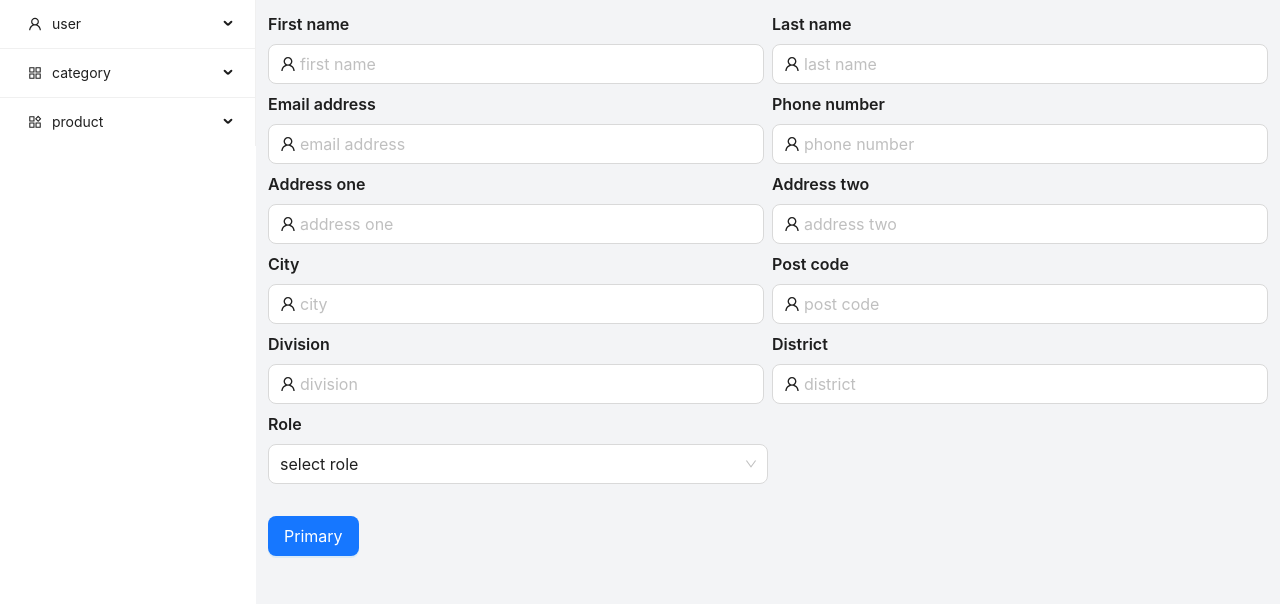
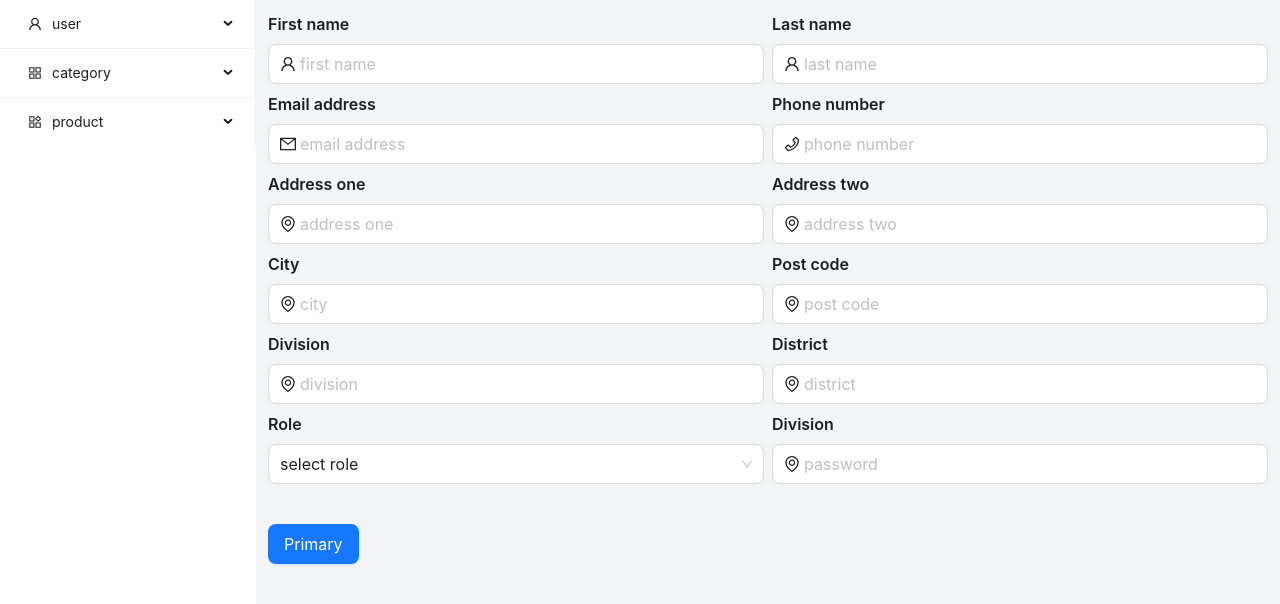
Before and after one commit to laksmisanto/Dashboard-design, a React (Vite) app: page /add-user in a window 1280 px wide. Shown: the top 604 px of the page. Built offline with nearby package versions, Linux system fonts and the light colour scheme.

Commit message:
user-add-successfull-from-mongodb-database

```diff
--- a/src/pages/user/AddUser.jsx
+++ b/src/pages/user/AddUser.jsx
@@ -1,9 +1,15 @@
-import { UserOutlined } from "@ant-design/icons";
+import {
+  UserOutlined,
+  MailOutlined,
+  PhoneOutlined,
+  EnvironmentOutlined,
+} from "@ant-design/icons";
 import { Button, Col, Input, Row, Select, Typography } from "antd";
+import axios from "axios";
 import { useState } from "react";
 
 const AddUser = () => {
-  const [addUsers, setAddUsers] = useState({
+  const [inputValues, setInputValues] = useState({
     firstName: "",
     lastName: "",
     email: "",
@@ -14,15 +20,49 @@ const AddUser = () => {
     postCode: "",
     division: "",
     district: "",
+    password: "",
     role: "",
   });
-  const handleAddUsers = (e) => {
+  // const [roleData, setRoleData] = useState({
+  //   role: "",
+  // });
+  const handleInputValues = (e) => {
     const { name, value } = e.target;
-    setAddUsers((prevValue) => ({ ...prevValue, [name]: value }));
+    setInputValues((prevValue) => ({ ...prevValue, [name]: value }));
   };
 
   const handleChange = (value) => {
     // console.log(`selected ${value}`);
+    // setRoleData(() => ({ role: value }));
+    setInputValues((prevValue) => ({ ...prevValue, role: value }));
+  };
+
+  const handleAddUsers = async () => {
+    try {
+      const res = await axios.post(
+        "http://localhost:8000/api/v1/users/register",
+        inputValues
+      );
+      if (res.status === 200) {
+        setInputValues(() => ({
+          firstName: "",
+          lastName: "",
+          email: "",
+          phoneNumber: "",
+          addressOne: "",
+          addressTwo: "",
+          city: "",
+          postCode: "",
+          division: "",
+          district: "",
+          password: "",
+          role: "",
+        }));
+      }
+      console.log("Add User Data : ", res);
+    } catch (error) {
+      console.log("Add User Error : ", error);
+    }
   };
 
   return (
@@ -36,8 +76,8 @@ const AddUser = () => {
               className="mb-2"
               placeholder="first name"
               name="firstName"
-              onChange={(e) => handleAddUsers(e)}
-              value={addUsers.firstName}
+              onChange={(e) => handleInputValues(e)}
+              value={inputValues.firstName}
               prefix={<UserOutlined />}
             />
           </div>
@@ -50,8 +90,8 @@ const AddUser = () => {
               className="mb-2"
               placeholder="last name"
               name="lastName"
-              onChange={(e) => handleAddUsers(e)}
-              value={addUsers.lastName}
+              onChange={(e) => handleInputValues(e)}
+              value={inputValues.lastName}
               prefix={<UserOutlined />}
             />
           </div>
@@ -66,14 +106,13 @@ const AddUser = () => {
               className="mb-2"
               placeholder="email address"
               name="email"
-              onChange={(e) => handleAddUsers(e)}
-              value={addUsers.email}
-              prefix={<UserOutlined />}
+              onChange={(e) => handleInputValues(e)}
+              value={inputValues.email}
+              prefix={<MailOutlined />}
             />
           </div>
         </Col>
         <Col span={12}>
-          {" "}
           <div>
             <Typography.Title level={5}>Phone number</Typography.Title>
             <Input
@@ -81,9 +120,9 @@ const AddUser = () => {
               className="mb-2"
               placeholder="phone number"
               name="phoneNumber"
-              onChange={(e) => handleAddUsers(e)}
-              value={addUsers.phoneNumber}
-              prefix={<UserOutlined />}
+              onChange={(e) => handleInputValues(e)}
+              value={inputValues.phoneNumber}
+              prefix={<PhoneOutlined />}
             />
           </div>
         </Col>
@@ -97,14 +136,13 @@ const AddUser = () => {
               className="mb-2"
               placeholder="address one"
               name="addressOne"
-              onChange={(e) => handleAddUsers(e)}
-              value={addUsers.addressOne}
-              prefix={<UserOutlined />}
+              onChange={(e) => handleInputValues(e)}
+              value={inputValues.addressOne}
+              prefix={<EnvironmentOutlined />}
             />
           </div>
         </Col>
         <Col span={12}>
-          {" "}
           <div>
             <Typography.Title level={5}>Address two</Typography.Title>
             <Input
@@ -112,9 +150,9 @@ const AddUser = () => {
               className="mb-2"
               placeholder="address two"
               name="addressTwo"
-              onChange={(e) => handleAddUsers(e)}
-              value={addUsers.addressTwo}
-              prefix={<UserOutlined />}
+              onChange={(e) => handleInputValues(e)}
+              value={inputValues.addressTwo}
+              prefix={<EnvironmentOutlined />}
             />
           </div>
         </Col>
@@ -129,9 +167,9 @@ const AddUser = () => {
               className="mb-2"
               placeholder="city"
               name="city"
-              onChange={(e) => handleAddUsers(e)}
-              value={addUsers.city}
-              prefix={<UserOutlined />}
+              onChange={(e) => handleInputValues(e)}
+              value={inputValues.city}
+              prefix={<EnvironmentOutlined />}
             />
           </div>
         </Col>
@@ -143,9 +181,9 @@ const AddUser = () => {
               className="mb-2"
               placeholder="post code"
               name="postCode"
-              onChange={(e) => handleAddUsers(e)}
-              value={addUsers.postCode}
-              prefix={<UserOutlined />}
+              onChange={(e) => handleInputValues(e)}
+              value={inputValues.postCode}
+              prefix={<EnvironmentOutlined />}
             />
           </div>
         </Col>
@@ -159,9 +197,9 @@ const AddUser = () => {
               className="mb-2"
               placeholder="division"
               name="division"
-              onChange={(e) => handleAddUsers(e)}
-              value={addUsers.division}
-              prefix={<UserOutlined />}
+              onChange={(e) => handleInputValues(e)}
+              value={inputValues.division}
+              prefix={<EnvironmentOutlined />}
             />
           </div>
         </Col>
@@ -173,14 +211,14 @@ const AddUser = () => {
               className="mb-2"
               placeholder="district"
               name="district"
-              onChange={(e) => handleAddUsers(e)}
-              value={addUsers.district}
-              prefix={<UserOutlined />}
+              onChange={(e) => handleInputValues(e)}
+              value={inputValues.district}
+              prefix={<EnvironmentOutlined />}
             />
           </div>
         </Col>
       </Row>
-      <Row>
+      <Row gutter={8}>
         <Col span={12}>
           <Typography.Title level={5}>Role</Typography.Title>
           <Select
@@ -189,26 +227,41 @@ const AddUser = () => {
               width: "100%",
             }}
             size="large"
+            name="role"
             onChange={handleChange}
             options={[
               {
-                value: "Admin",
-                label: "Admin",
+                value: "admin",
+                label: "admin",
               },
               {
-                value: "Editor",
-                label: "Editor",
+                value: "editor",
+                label: "editor",
               },
               {
-                value: "Customer",
-                label: "Customer",
+                value: "customer",
+                label: "customer",
               },
             ]}
           />
         </Col>
+        <Col span={12}>
+          <div>
+            <Typography.Title level={5}>Division</Typography.Title>
+            <Input
+              size="large"
+              className="mb-2"
+              placeholder="password"
+              name="password"
+              onChange={(e) => handleInputValues(e)}
+              value={inputValues.password}
+              prefix={<EnvironmentOutlined />}
+            />
+          </div>
+        </Col>
       </Row>
       <div className="mt-8">
-        <Button size="large" type="primary">
+        <Button size="large" type="primary" onClick={handleAddUsers}>
           Primary
         </Button>
       </div>
--- a/src/pages/user/UserList.jsx
+++ b/src/pages/user/UserList.jsx
@@ -69,9 +69,11 @@ const UserList = () => {
       render: (_, record) =>
         record.role === "customer" ? (
           <Badge count={record.role} showZero color="#faad14" />
-        ) : (
-          "Not verified"
-        ),
+        ) : record.role === "admin" ? (
+          <Badge count={record.role} showZero color="#faad14" />
+        ) : record.role === "editor" ? (
+          <Badge count={record.role} showZero color="#faad14" />
+        ) : null,
     },
     {
       title: "isVerified",
```
Also changed, not shown: src/api/api.jsx (added).
